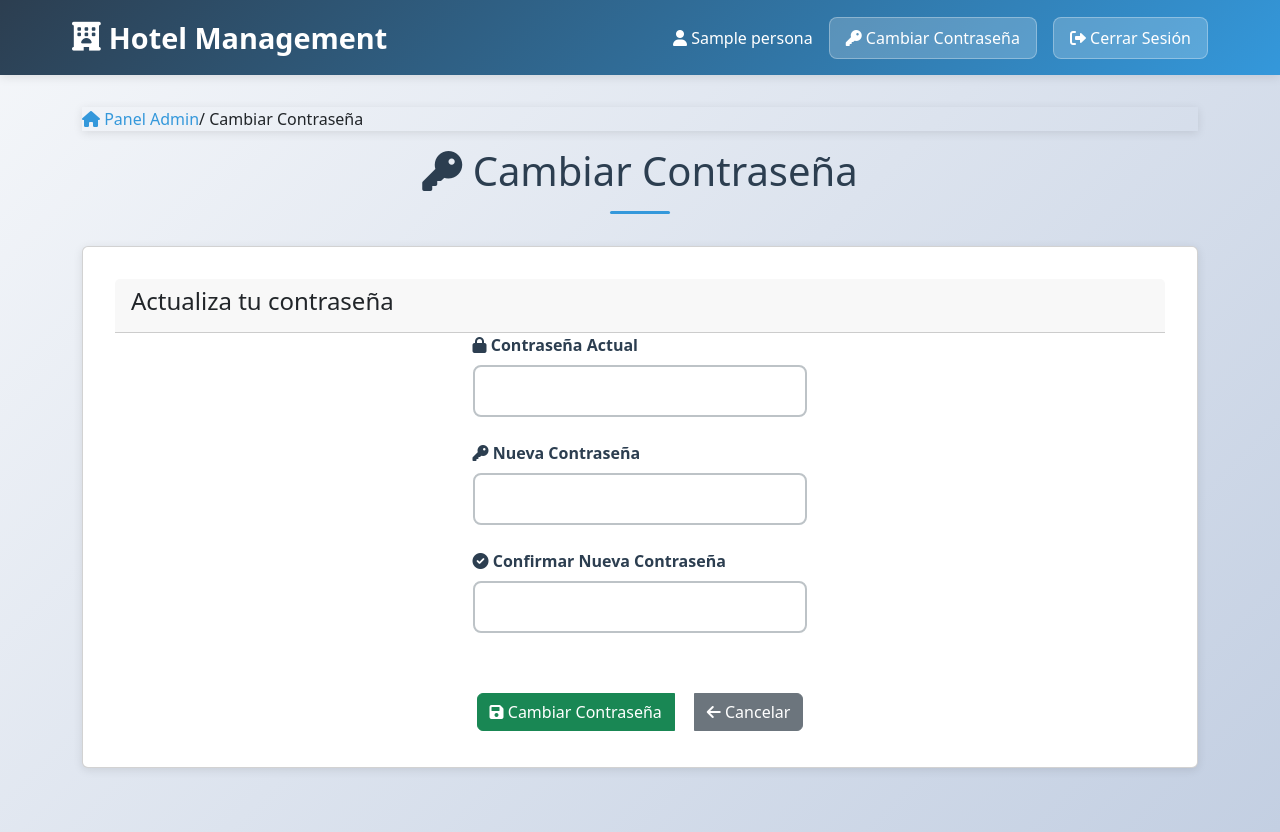
After one commit to KevinPalomino/HotelPython, a Flask app: page /auth/mi-cuenta/cambiar-clave in a window 1280 px wide. The commit adds this page. Run offline with Flask 3, Linux system fonts and the light colour scheme; a user stored in the database is signed in; tables that the repository leaves empty hold one stand-in row (values such as "Sample post"); parts of the project's set-up code (start-up, migrations or seed data) failed here and were passed over.

Commit message:
Se agregó "editar contraseña" desde la vista de cada usuario.

```diff
--- a/app/routes/auth_routes.py
+++ b/app/routes/auth_routes.py
@@ -1,10 +1,10 @@
 # app/routes/auth_routes.py
 from flask import Blueprint, render_template, request, redirect, url_for, flash
 from flask_login import login_user, logout_user
-from werkzeug.security import check_password_hash
+from werkzeug.security import check_password_hash, generate_password_hash
 from app.models.models import Persona
 from app import db
-from flask_login import login_required
+from flask_login import login_required, current_user
 
 auth_bp = Blueprint('auth', __name__)
 
@@ -46,3 +46,31 @@ def logout():
     logout_user()
     flash("Sesión cerrada", "success")
     return redirect(url_for('auth.login'))
+
+
+@auth_bp.route('/mi-cuenta/cambiar-clave', methods=['GET', 'POST'])
+@login_required
+def cambiar_clave_personal():
+    if request.method == 'POST':
+        actual = request.form['actual']
+        nueva = request.form['nueva']
+        confirmar = request.form['confirmar']
+
+        if not check_password_hash(current_user.contrasena, actual):
+            flash("La contraseña actual es incorrecta.", "danger")
+            return redirect(url_for('auth.cambiar_clave_personal'))
+
+        if nueva != confirmar:
+            flash("Las nuevas contraseñas no coinciden.", "danger")
+            return redirect(url_for('auth.cambiar_clave_personal'))
+
+        if len(nueva) < 6:
+            flash("La nueva contraseña debe tener al menos 6 caracteres.", "danger")
+            return redirect(url_for('auth.cambiar_clave_personal'))
+
+        current_user.contrasena = generate_password_hash(nueva)
+        db.session.commit()
+        flash("Contraseña actualizada exitosamente.", "success")
+        return redirect(url_for('admin.panel_admin'))
+
+    return render_template('auth/cambiar_contrasena_personal.html')
--- /dev/null
+++ b/app/templates/auth/cambiar_contrasena_personal.html
@@ -0,0 +1,54 @@
+{% extends "base.html" %}
+
+{% block title %}Cambiar Contraseña - Hotel Management{% endblock %}
+
+{% block content %}
+<div class="breadcrumb">
+    <a href="{{ url_for('admin.panel_admin') }}"><i class="fas fa-home"></i> Panel Admin</a>
+    <span> / Cambiar Contraseña</span>
+</div>
+
+<h1 class="page-title">
+    <i class="fas fa-key"></i> Cambiar Contraseña
+</h1>
+
+<div class="card">
+    <div class="card-header">
+        <h2 class="card-title">Actualiza tu contraseña</h2>
+    </div>
+
+    <div class="form-container">
+        <form method="POST">
+            <div class="form-group">
+                <label for="actual" class="form-label">
+                    <i class="fas fa-lock"></i> Contraseña Actual
+                </label>
+                <input type="password" name="actual" id="actual" class="form-input" required>
+            </div>
+
+            <div class="form-group">
+                <label for="nueva" class="form-label">
+                    <i class="fas fa-key"></i> Nueva Contraseña
+                </label>
+                <input type="password" name="nueva" id="nueva" class="form-input" required>
+            </div>
+
+            <div class="form-group">
+                <label for="confirmar" class="form-label">
+                    <i class="fas fa-check-circle"></i> Confirmar Nueva Contraseña
+                </label>
+                <input type="password" name="confirmar" id="confirmar" class="form-input" required>
+            </div>
+
+            <div class="btn-group">
+                <button type="submit" class="btn btn-success">
+                    <i class="fas fa-save"></i> Cambiar Contraseña
+                </button>
+                <a href="{{ url_for('admin.panel_admin') }}" class="btn btn-secondary">
+                    <i class="fas fa-arrow-left"></i> Cancelar
+                </a>
+            </div>
+        </form>
+    </div>
+</div>
+{% endblock %}
--- a/app/templates/base.html
+++ b/app/templates/base.html
@@ -32,6 +32,13 @@
             <i class="fas fa-user"></i>
             {{ current_user.nombre }}
           </span>
+          <a
+            href="{{ url_for('auth.cambiar_clave_personal') }}"
+            class="logout-btn"
+          >
+            <i class="fas fa-key"></i> Cambiar Contraseña
+          </a>
+
           <a href="{{ url_for('auth.logout') }}" class="logout-btn">
             <i class="fas fa-sign-out-alt"></i>
             Cerrar Sesión
```
